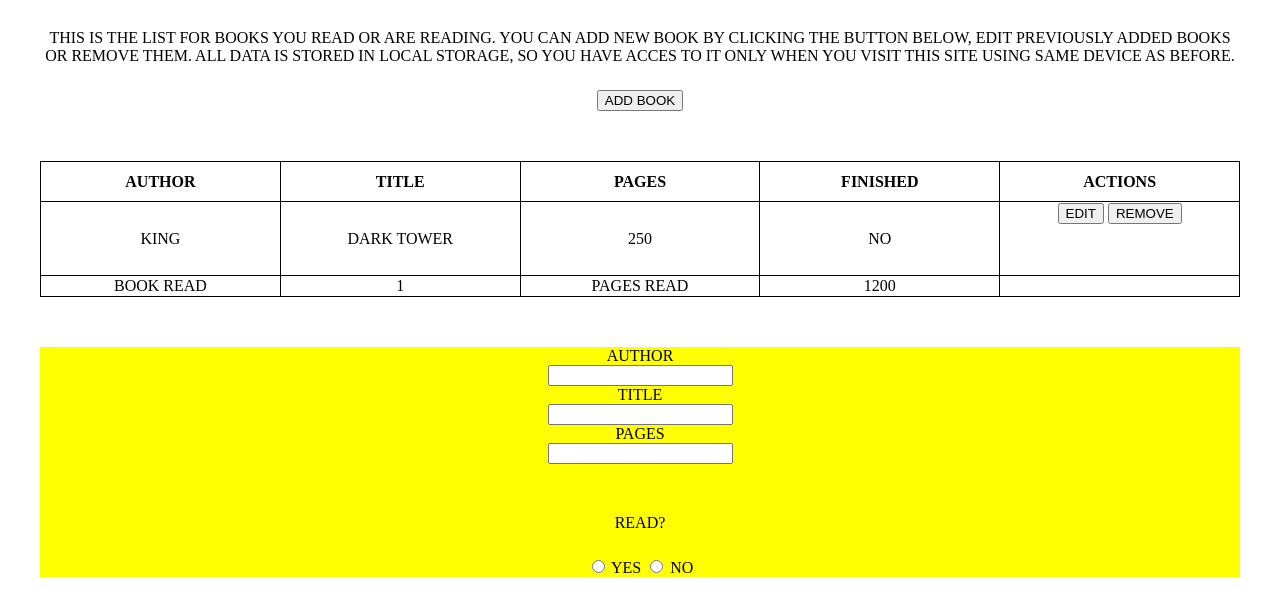
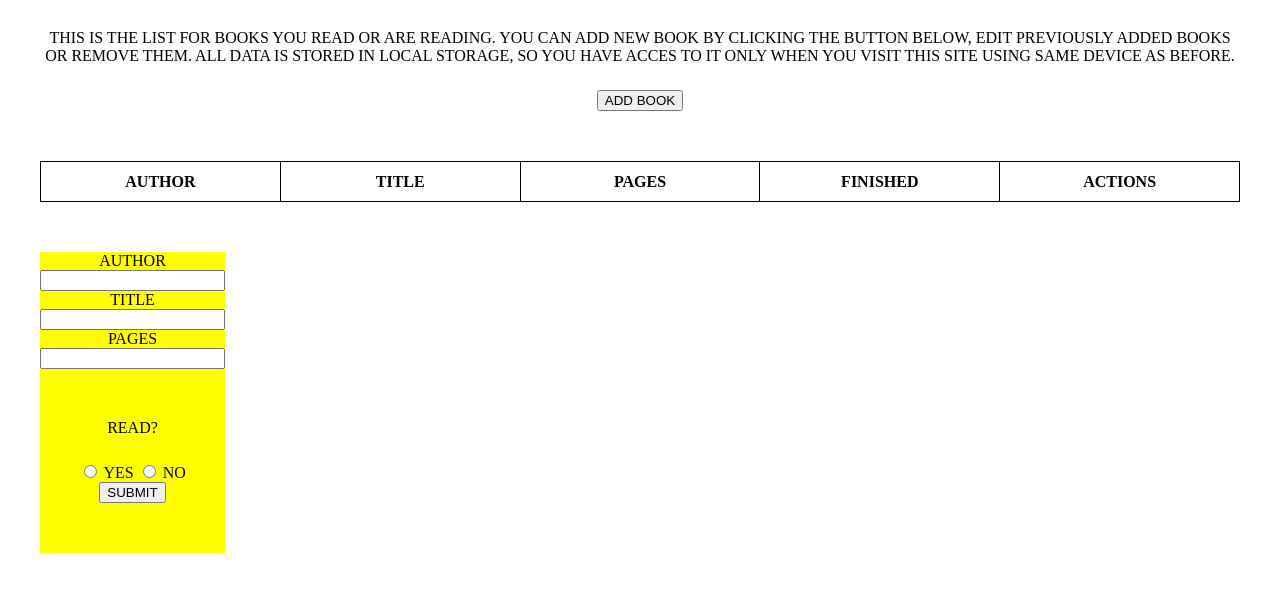
Before and after one commit to mdlugosz1/library, a plain HTML site: page index.html in a window 1280 px wide. Both pictures are taken after a click on the button "ADD BOOK". Shown: the part 108-724 px from the top of the page. Drawn offline with Linux system fonts and the light colour scheme.

Commit message:
Now user is able to add own book thorugh form

```diff
--- a/index.html
+++ b/index.html
@@ -19,7 +19,7 @@
             previously added books or remove them. All data is stored in local storage, so you have acces to it only
             when you visit this site using same device as before.</p>
 
-        <button>add book</button>
+        <button class='new-book'>add book</button>
 
         <table>
             <thead>
@@ -32,23 +32,14 @@
                 </tr>
             </thead>
             <tbody>
-                <tr>
-                    <td>King</td>
-                    <td>Dark Tower</td>
-                    <td>250</td>
-                    <td>No</td>
-                    <td>
-                        <button>Edit</button>
-                        <button>Remove</button>
-                    </td>
-                </tr>
+
             </tbody>
             <tfoot>
                 <tr>
-                    <td>Book read</td>
+                    <!-- <td>Book read</td>
                     <td>1</td>
                     <td>Pages read</td>
-                    <td>1200</td>
+                    <td>1200</td> -->
                 </tr>
             </tfoot>
         </table>
@@ -64,7 +55,8 @@
             <input type="radio" id="yes" name="is-read" value="yes">
             <label for="male">yes</label>
             <input type="radio" id="no" name="is-read" value="no">
-            <label for="no">no</label>
+            <label for="no">no</label><br>
+            <button type="button" class="submit">Submit</button>
         </form>
 
     </main>
--- a/scripts.js
+++ b/scripts.js
@@ -1,28 +1,40 @@
-const shelf = document.querySelector('.shelf');
+const form = document.querySelector('form');
+const addButton = document.querySelector('.new-book');
+const tableBody = document.querySelector('tbody');
+const submit = document.querySelector('.submit');
 
 let myLibrary = [];
 
-function Book(author, title, pages, read) {
+function Book(author, title, pages, read, buttons) {
     this.author = author
     this.title = title
     this.pages = pages
     this.read = read
+    this.buttons = buttons
 }
 
 function addBookToLibrary() {
-    myLibrary.push(book1);
-    myLibrary.push(book2);
-    myLibrary.push(book3);
+   let formAuthor = document.querySelector('#author').value;
+   let formTitle = document.querySelector('#title').value;
+   let formPages = document.querySelector('#pages').value;
+
+   const addedBook = new Book(formAuthor, formTitle, formPages);
+
+   myLibrary.push(addedBook);
+   formAuthor.value = '';
 }
 
-const book1 = new Book('King', 'Cos tam', 150, false);
-const book2 = new Book('Tolkien', 'Lord of the Rings', 1000, true);
-const book3 = new Book('Tolkien', 'Hobbit', 1000, true);
-
-addBookToLibrary();
-
-function displayBooks(arr) {
+function displayBooks(library) {
 
 }
 
 displayBooks(myLibrary);
+
+addButton.addEventListener('click', () => {
+    form.classList.add('display-form');
+})
+
+submit.addEventListener('click', () => {
+    addBookToLibrary();
+    displayBooks(myLibrary);
+});
--- a/styles.css
+++ b/styles.css
@@ -52,4 +52,11 @@ main table tr td {
 form {
     margin-top: 50px;
     background: yellow;
+    position: absolute;
+    z-index: 100;
+    display: none;
 }
+
+.display-form {
+    display: block;
+}
```
